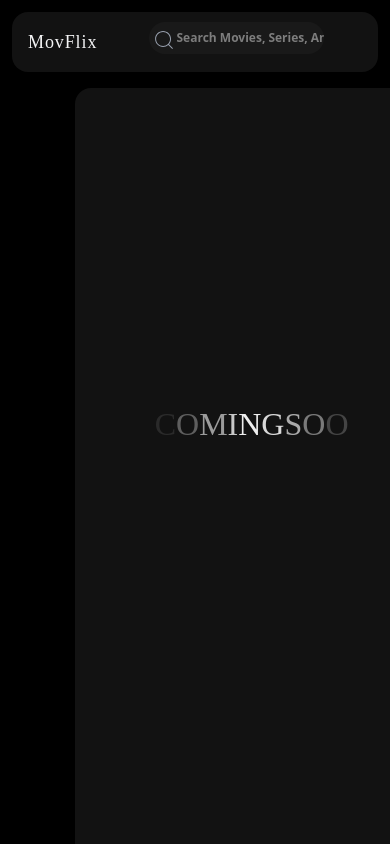
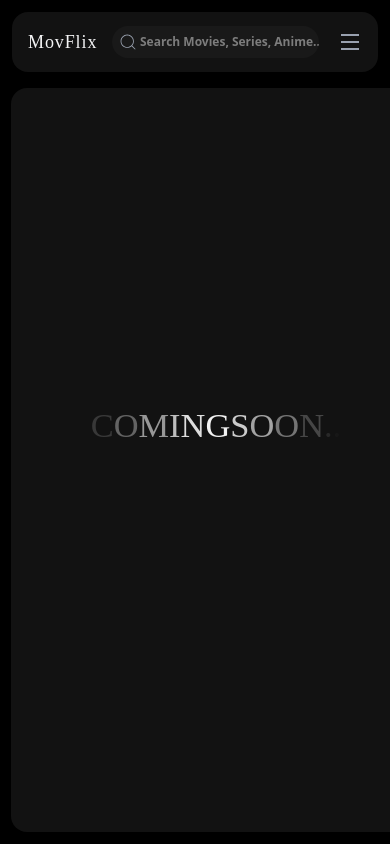
Before and after one commit to goldenpath0912/movflix, a React (Vite) app: page /anime in a window 390 px wide. Shown: the top 844 px of the page. Built offline with nearby package versions, Linux system fonts and the light colour scheme; a web font is replaced by a local one.

Commit message:
responsivness update 2

```diff
--- a/src/components/Navbar.jsx
+++ b/src/components/Navbar.jsx
@@ -1,34 +1,73 @@
-import React from "react";
+import React, { useState } from "react";
 import Search from "./Search";
 import { Link } from "react-router-dom";
+import { RiMenuFill } from "react-icons/ri";
+import { RxCross1 } from "react-icons/rx";
 
-const navbar = () => {
+const Navbar = () => {
+  const [isOpen, setIsOpen] = useState(false);
+
+  const toggleMenu = () => {
+    setIsOpen(!isOpen);
+  };
+
+  const menuItems = [
+    { path: "/", name: "Home" },
+    { path: "/movies", name: "Movies" },
+    { path: "/tvshows", name: "TV Shows" },
+    { path: "/anime", name: "Anime" },
+    { path: "/manga", name: "Manga" },
+    { path: "/livetv", name: "Live TV" },
+  ];
+
   return (
     <div>
-      <div className="bg-black/80 backdrop-blur-3xl fixed top-0 left-0 right-0 z-50 px-3 py-3 ">
+      <div className="bg-black/80 backdrop-blur-3xl fixed top-0 left-0 right-0 z-50 px-3 py-3">
         <div className="relative bg-[#121212] w-full h-15 rounded-2xl flex">
           <div className="absolute text-xl px-4 py-4 text-zinc-100 tracking-wider max-md:text-lg z-50">
-          <Link to='/' >MovFlix</Link>
+            <Link to="/">MovFlix</Link>
           </div>
           <Search />
         </div>
+        {/* Mobile Menu Icon */}
+        <div className="absolute right-6 top-7.5 hidden size-7 cursor-pointer text-gray-400 max-md:block z-50">
+          {isOpen ? (
+            <RxCross1 onClick={toggleMenu} className="w-6 h-6" />
+          ) : (
+            <RiMenuFill onClick={toggleMenu} className="w-6 h-6" />
+          )}
+        </div>
+
+        {/* Mobile Menu */}
+        <div
+          className={`fixed top-0 right-0 h-screen w-64 bg-[#121212] transform transition-transform duration-300 ease-in-out z-40 ${
+            isOpen ? "translate-x-0" : "translate-x-full"
+          } max-md:block hidden`}
+        >
+          <div className="flex flex-col pt-20 px-4">
+            {menuItems.map((item, index) => (
+              <Link
+                key={index}
+                to={item.path}
+                className="text-gray-300 hover:text-white py-4 border-b border-gray-700 text-lg"
+                onClick={toggleMenu}
+              >
+                {item.name}
+              </Link>
+            ))}
+          </div>
+        </div>
       </div>
+
+      {/* Overlay when menu is open */}
+      {isOpen && (
+        <div
+          className="fixed inset-0 bg-black/50 z-30 max-md:block hidden"
+          onClick={toggleMenu}
+        />
+      )}
     </div>
   );
 };
 
-export default navbar;
-
-//<div>
- // <div className="bg-black/80 backdrop-blur-3xl fixed top-0 left-0 right-0 z-50 px-3 py-3 ">
- //   <div className="relative bg-[#121212] w-full h-15 rounded-2xl flex">
- //     <div className="absolute text-xl px-4 py-4 text-zinc-100 tracking-wider max-md:text-lg">
- //       {/* <Link to='/' >MovFlix</Link> */}
- //     </div>
- //     <div className="absolute max-md:text-sm max-md:-ml-7 max-md:mt-1 ">
- //       <Search />
- //     </div>
- //     <RiMenuFill className="absolute right-5 top-4 hidden size-7 text-gray-400 max-md:block" />
- //   </div>
-  //</div>
-//</div>;
+export default Navbar;
--- a/src/components/Search.jsx
+++ b/src/components/Search.jsx
@@ -2,7 +2,7 @@ import React, { useState, useCallback } from "react";
 import { CiSearch } from "react-icons/ci";
 import { useNavigate } from "react-router-dom";
 import Search_Fetch from "./Search_Fetch"; // Import SearchFetch
-import { RiMenuFill } from "react-icons/ri";
+
 
 const Search = () => {
   const [search, setSearch] = useState("");
@@ -33,9 +33,9 @@ const Search = () => {
 
       <div className="mb-50 relative font-sans font-semibold">
         <div className="relative inline-block">
-          <CiSearch className="absolute left-[36vw] top-[1em] size-7 text-gray-400 max-md:size-6"/>
+          <CiSearch className="absolute left-[36vw] top-[1em] size-7 text-gray-400 max-md:size-6 max-md:left-26 max-md:pt-1"/>
           <input
-            className="bg-[#191919] ml-[35vw] mt-2.5 w-[30vw] pl-15 py-2 rounded-3xl ease-in-out duration-200 outline-none focus:bg-[#202020] max-md:pl-7 max-md:w-[45vw] max-md:text-xs"
+            className="bg-[#191919] ml-[35vw] mt-2.5 w-[30vw] pl-15 py-2 rounded-3xl ease-in-out duration-200 outline-none focus:bg-[#202020] max-md:mt-3.5 max-md:ml-25 max-md:pl-7 max-md:w-[53vw] max-md:text-xs"
             type="text"
             value={search}
             placeholder="Search Movies, Series, Anime..."
--- a/src/pages/Anime.jsx
+++ b/src/pages/Anime.jsx
@@ -3,8 +3,8 @@ import TextPressure from "../animations/TextPressure";
 
 const Anime = () => {
   return (
-    <div className="bg-[#121212] ml-6 mr-[.5vw] h-229 rounded-2xl">
-      <div className="justify-center flex items-center pt-80 ml-20 mr-20 text-8xl">
+    <div className="bg-[#121212] ml-6 mr-[.5vw] h-229 rounded-2xl max-md:-ml-10 max-md:mr-3 max-md:h-186">
+      <div className="justify-center flex items-center pt-80 ml-20 mr-20">
         <TextPressure
           text="Coming Soon..."
           flex={true}
@@ -12,15 +12,12 @@ const Anime = () => {
           stroke={false}
           width={true}
           weight={true}
-          italic={false}
+          italic={true}
           textColor="#ffffff"
           strokeColor="#ff0000"
           minFontSize={32}
         />
       </div>
-      <span >
-
-      </span>
     </div>
   );
 };
--- a/src/pages/LiveTv.jsx
+++ b/src/pages/LiveTv.jsx
@@ -2,8 +2,8 @@ import React from 'react'
 import TextPressure from "../animations/TextPressure";
 const LiveTv = () => {
   return (
-    <div className="bg-[#121212] ml-6 mr-[.5vw] h-229 rounded-2xl">
-      <div className="justify-center flex items-center pt-80 ml-20 mr-20 text-8xl">
+    <div className="bg-[#121212] ml-6 mr-[.5vw] h-229 rounded-2xl max-md:-ml-10 max-md:mr-3 max-md:h-186">
+      <div className="justify-center flex items-center pt-80 ml-20 mr-20">
         <TextPressure
           text="Coming Soon..."
           flex={true}
@@ -11,15 +11,12 @@ const LiveTv = () => {
           stroke={false}
           width={true}
           weight={true}
-          italic={false}
+          italic={true}
           textColor="#ffffff"
           strokeColor="#ff0000"
           minFontSize={32}
         />
       </div>
-      <span >
-
-      </span>
     </div>
   );
 };
--- a/src/pages/Manga.jsx
+++ b/src/pages/Manga.jsx
@@ -2,7 +2,7 @@ import React from 'react'
 import TextPressure from "../animations/TextPressure";
 const Manga = () => {
   return (
-    <div className="bg-[#121212] ml-6 mr-[.5vw] h-229 rounded-2xl">
+    <div className="bg-[#121212] ml-6 mr-[.5vw] h-229 rounded-2xl max-md:-ml-10 max-md:mr-3 max-md:h-186">
       <div className="justify-center flex items-center pt-80 ml-20 mr-20 text-8xl">
         <TextPressure
           text="Coming Soon..."
@@ -11,15 +11,12 @@ const Manga = () => {
           stroke={false}
           width={true}
           weight={true}
-          italic={false}
+          italic={true}
           textColor="#ffffff"
           strokeColor="#ff0000"
           minFontSize={32}
         />
       </div>
-      <span >
-
-      </span>
     </div>
   );
 };
```
Also changed, not shown: src/index.css (line endings or trailing spaces).
